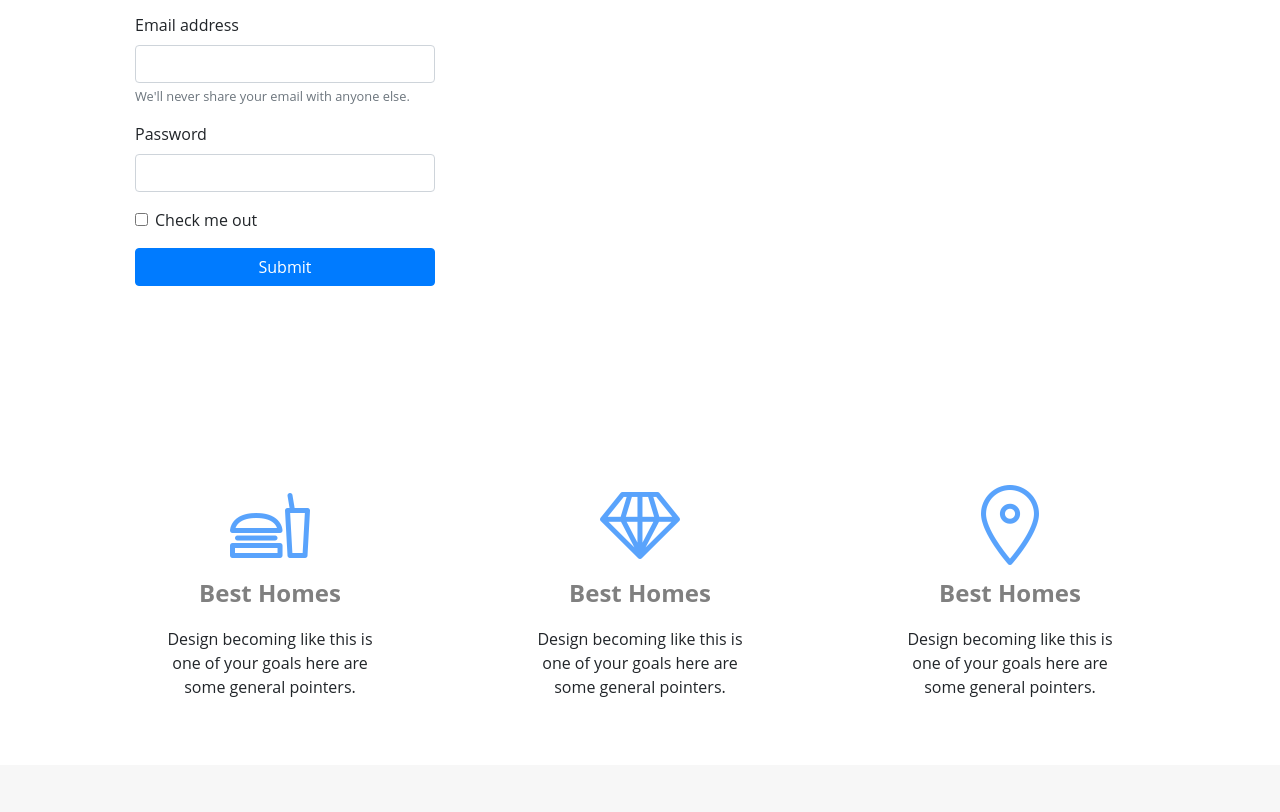
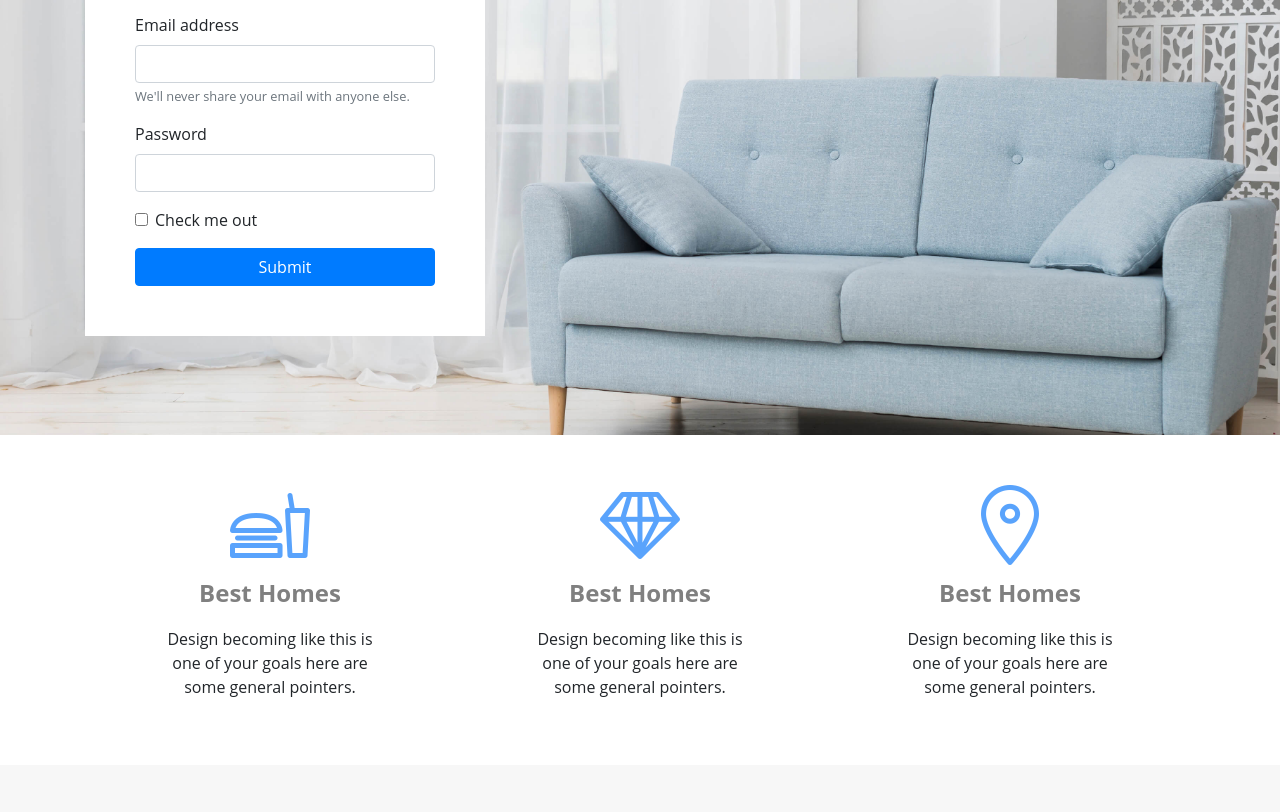
Before and after one commit to zakul2aa/cv, a website: page index.html in a window 1280 px wide. Shown: the part 273-1085 px from the top of the page. Drawn offline with nearby package versions, Linux system fonts and the light colour scheme.

Commit message:
Update main.css

```diff
--- a/css/main.css
+++ b/css/main.css
@@ -15,7 +15,7 @@ body {
 }
 
 .cover {
-  background-image: url("images/room.jpg");
+  background-image: url("https://zakul2aa.github.io/cv/images/room.jpg");
   background-size: cover;
   background-position: center;
   width: 100%;
```
